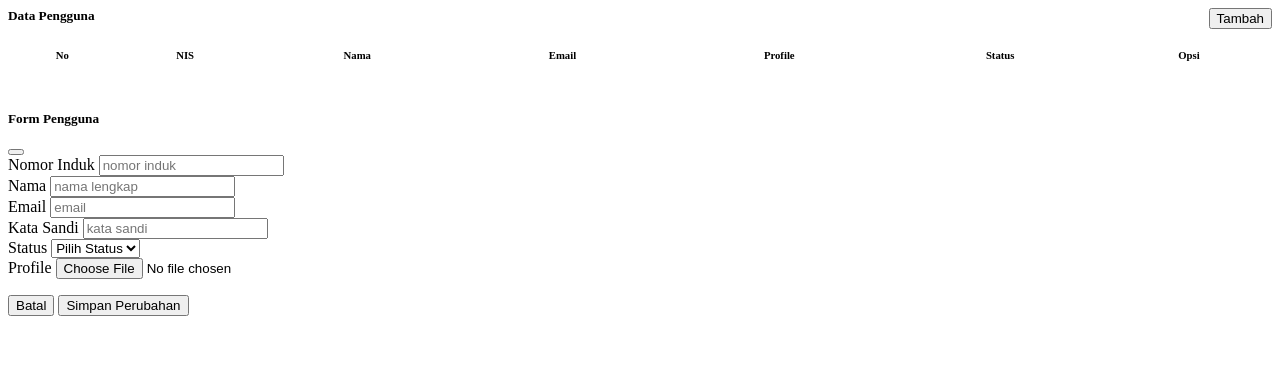
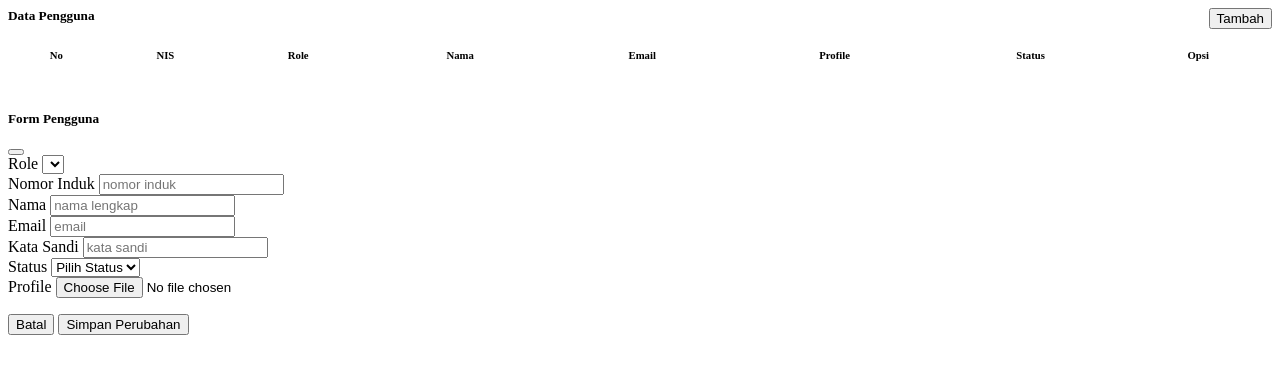
Before and after one commit to rmdhfz/forum, a CodeIgniter app: the page made by app/views/backend/modul/master/users/index.php in a window 1280 px wide. Shown: the top 374 px of the page. Run offline with CodeIgniter, Linux system fonts and the light colour scheme; lists and menus that the app fills with data are empty.

Commit message:
update: viewusers: role

```diff
--- a/app/views/backend/modul/master/users/index.php
+++ b/app/views/backend/modul/master/users/index.php
@@ -11,6 +11,9 @@
                         </th>
                         <th class="border-bottom-0">
                             <h6 class="fw-semibold mb-0">NIS</h6>
+                        </th>
+                        <th class="border-bottom-0">
+                            <h6 class="fw-semibold mb-0">Role</h6>
                         </th>
                         <th class="border-bottom-0">
                             <h6 class="fw-semibold mb-0">Nama</h6>
@@ -46,9 +49,15 @@
                         <input type="hidden" name="id" id="id" />
                         <input type="hidden" name="rt" value="<?php echo time();?>" />
                         <input type="hidden" name="<?php echo $this->security->get_csrf_token_name(); ?>" value="<?php echo $this->security->get_csrf_hash() ?>">
-                        <div class="mb-3">
-                            <label for="nis" class="form-label">Nomor Induk</label>
-                            <input type="text" class="form-control" id="nis" name="nis" required placeholder="nomor induk" minlength="6" maxlength="15" pattern="[0-9\s]{6,15}" />
+                        <div class="row">
+                            <div class="mb-3 col-sm-6">
+                                <label for="role" class="form-label">Role</label>
+                                <select id="role" name="role" class="form-control" required></select>
+                            </div>
+                            <div class="mb-3 col-sm-6">
+                                <label for="nis" class="form-label">Nomor Induk</label>
+                                <input type="text" class="form-control" id="nis" name="nis" required placeholder="nomor induk" minlength="6" maxlength="15" pattern="[0-9\s]{6,15}" />
+                            </div>
                         </div>
                         <div class="row">
                             <div class="mb-3 col-sm-6">
@@ -93,6 +102,7 @@
     $(document).ready(function () {
         let table,
             form = $("#form"),
+            role = $("#role"),
             modal = $("#modal");
 
         table = $("#table").DataTable({
@@ -106,6 +116,20 @@
             },
             responsive: "true",
         });
+
+        async function data_role() {
+            await $.get("master/role/data").done((res, xhr, status) => {
+                if (res && res.status) {
+                    const data = res.data;
+                    role.empty();
+                    role.append(`<option value='' selected disabled> Pilih Role </option>`);
+                    $.each(data, function (index, val) {
+                        role.append(`<option value='${val.id}'>${val.name}</option>`);
+                    });
+                }
+            });
+        }
+        data_role();
 
         form.submit(function (event) {
             event.preventDefault();
```
